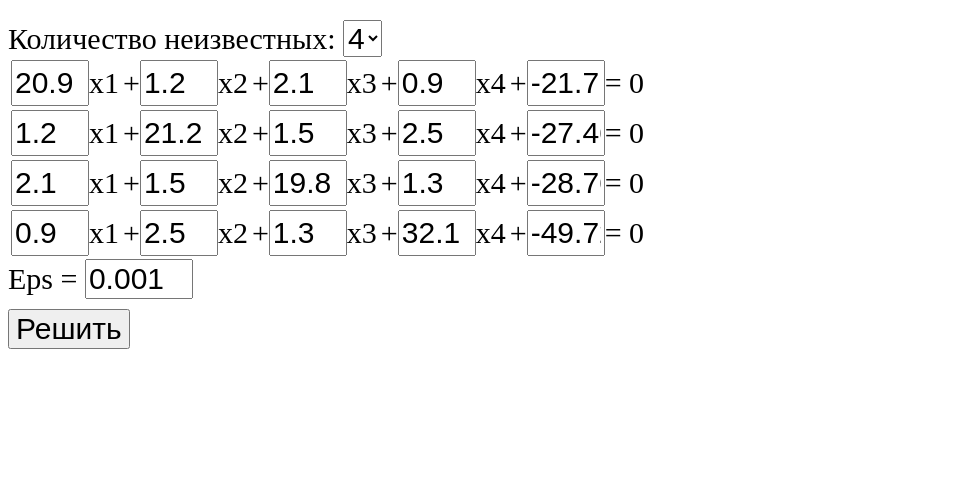
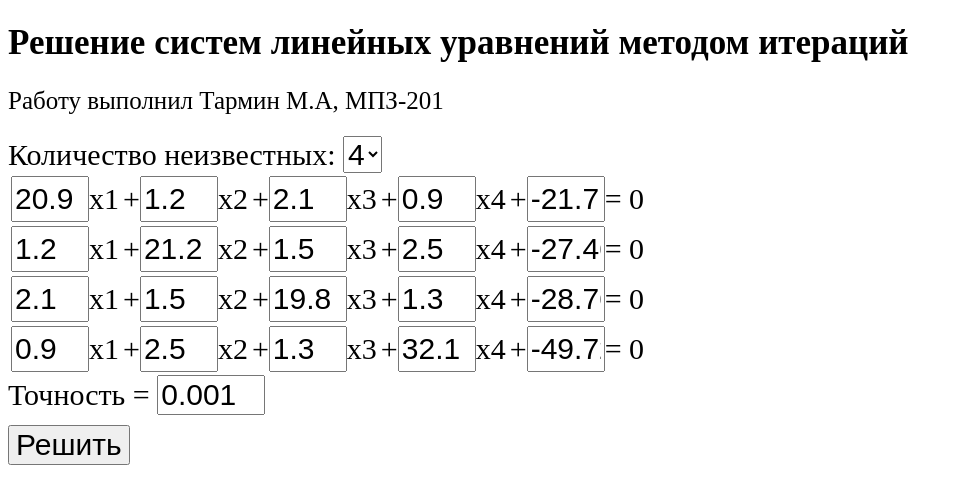
Before and after one commit to mvarnar/mvarnar.github.io, a website: page index.html in a window 1280 px wide. Shown: the whole page, without its empty margins (0-961 px from the left). Drawn offline with Linux system fonts and the light colour scheme.

Commit message:
add info about the creator

```diff
--- a/index.html
+++ b/index.html
@@ -1,8 +1,4 @@
 <!DOCTYPE html>
-<!-- TODO
-Заполнить значением по-умолчанию
-Информация о создателе
--->
 <html>
 <head>
     <meta charset="utf-8" />
@@ -15,7 +11,9 @@
     <script src="ui.js"></script>
 </head>
 <body>
-    <h1>  </h1>
+    <h1> Решение систем линейных уравнений методом итераций </h1>
+    <h2>Работу выполнил Тармин М.А, МПЗ-201</h2>
+
     <ul class="input">
         <label for="nVariables">Количество неизвестных:</label>
 
@@ -30,7 +28,7 @@
         <table id="matrixTable">
         </table>
 
-        <li> Eps = <input type="text" class="floatField" id="eps" name="eps" , value="0.001"> </li>
+        <li> Точность = <input type="text" class="floatField" id="eps" name="eps" , value="0.001"> </li>
     </ul>
 
     <button onclick='solve(convertMatrixTableToMatrix(
@@ -42,8 +40,7 @@
     <p id="answer"></p>
     <p id="errorField"></p>
 
-
-    <script type="text/javascript">
+<script type="text/javascript">
         buildMatrixTable(document.getElementById("nVariables").value,
             document.getElementById("matrixTable"),
             [
--- a/style.css
+++ b/style.css
@@ -26,6 +26,11 @@
     height: 40px;
 }
 
-/*.xPosition {*/
-    /*margin-right: 20px;
-}*/
+h1 {
+    font-size: 35px;
+}
+
+h2 {
+    font-size: 25px;
+    font-weight: normal;
+}
```
